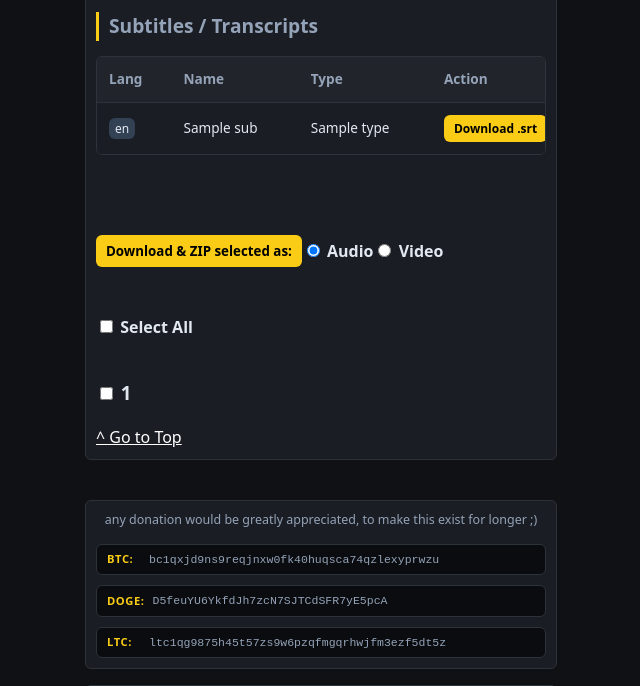
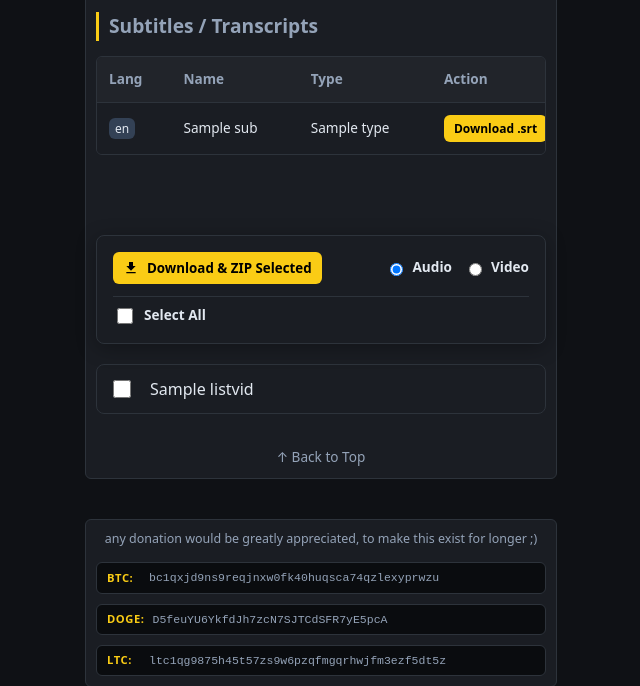
Before and after one commit to zuirx/ytdl-dot-lol, a Django app: template main/templates/main/home.html in a window 1280 px wide. Shown: the part 860-1546 px from the top of the page, without its empty margins (319-959 px from the left). Run offline with Django 5.2, Linux system fonts and the light colour scheme; the template is opened without the code that fills it: most values are stand-ins (such as "Sample title", 1, 10 or a date in 2020); parts of the project's set-up code (start-up, migrations or seed data) failed here and were passed over.

Commit message:
better playlist visual + task

```diff
--- a/main/templates/main/home.html
+++ b/main/templates/main/home.html
@@ -269,33 +269,43 @@
         {% if listvid %}
             <form method="POST" action="{% url 'dl_sel_playlist_yt' %}" class="formlistyt">
                 {% csrf_token %}
-                <div style="display: flex; align-items: center;">
+
+                <div class="playlist-controls">
+                    <div class="playlist-actions">
                         <button type="submit" class="btn-primary" id="buttonzipdl">
-                        Download & ZIP selected as:
+                            <svg class="icon" viewBox="0 0 24 24"><path d="M5,20H19V18H5M19,9H15V3H9V9H5L12,16L19,9Z"/></svg>
+                            Download & ZIP Selected
                         </button>
-
+                        <div class="radio-group">
                             <label>
-                        <input type="radio" id="dlas_audio" name="download_type" value="audio" checked>
-                        <strong>Audio</strong>
+                                <input type="radio" name="download_type" value="audio" checked> Audio
                             </label>
                             <label>
-                        <input type="radio" id="dlas_video" name="download_type" value="video">
-                        <strong>Video</strong>
+                                <input type="radio" name="download_type" value="video"> Video
+                            </label>
+                        </div>
+                    </div>
+                    <label class="select-all-label">
+                        <input type="checkbox" id="select-all"> <strong>Select All</strong>
                     </label>
                 </div>
 
-                <br><br>
-
-                <label>
-                    <input type="checkbox" id="select-all"> <strong>Select All</strong>
-                </label>
-
+                <div class="playlist-items">
                     {% for v in listvid %}
-                    <div class="results-container">
-                        <h3><input type="checkbox" id="selected_videos" name="selected_videos" value="{{ v }}" class="video-checkbox"> {{ v|safe }}</h3>
+                        <div class="playlist-item" onclick="const cb = this.querySelector('.video-checkbox'); if(event.target !== cb) cb.click();">
+                            <input type="checkbox" name="selected_videos" value="{{ v.url }}" class="video-checkbox">
+                            <div class="playlist-info">
+                                {{ v.title|safe }}
+                            </div>
                         </div>
                     {% endfor %}
-                <a href="#buttonzipdl" class="gototop">^ Go to Top</a>
+                </div>
+
+                <div style="margin-top: 30px; text-align: center;">
+                    <a href="#logo" class="gototop" style="text-decoration: none; font-size: 0.85rem; color: var(--text-muted);">
+                        ↑ Back to Top
+                    </a>
+                </div>
             </form>
         {% endif %}
     </main>
@@ -577,6 +587,11 @@
             document.querySelectorAll('.results-container form').forEach(form => {
                 form.addEventListener('submit', handleAsyncDownload);
             });
+
+            // Intercept playlist selection form
+            document.querySelectorAll('.formlistyt').forEach(form => {
+                form.addEventListener('submit', handleAsyncDownload);
+            });
         });
     </script>
 
--- a/static/ytdl/style.css
+++ b/static/ytdl/style.css
@@ -211,6 +211,7 @@ button {
 
 .listlink {
     color: #faf879;
+    text-decoration: none;
 }
 
 .icon {
@@ -600,3 +601,122 @@ input:checked+.slider:before {
     color: var(--text-muted);
     text-align: center;
 }
+
+.playlist-items {
+    display: flex;
+    flex-direction: column;
+    gap: 12px;
+    margin-top: 20px;
+}
+
+.playlist-item {
+    display: flex;
+    align-items: center;
+    gap: 16px;
+    background: var(--bg-card);
+    border: 1px solid var(--border);
+    border-radius: 8px;
+    padding: 12px;
+    transition: transform 0.2s, border-color 0.2s;
+    cursor: pointer;
+}
+
+.playlist-item:hover {
+    border-color: var(--accent);
+    transform: translateX(4px);
+}
+
+.playlist-item input[type="checkbox"] {
+    width: 18px;
+    height: 18px;
+    accent-color: var(--accent);
+    cursor: pointer;
+    flex-shrink: 0;
+}
+
+.playlist-thumb {
+    width: 100px;
+    height: 56px;
+    object-fit: cover;
+    border-radius: 4px;
+    background: var(--bg-input);
+    flex-shrink: 0;
+}
+
+.playlist-info {
+    flex: 1;
+    min-width: 0;
+}
+
+.playlist-info a {
+    color: #faf879;
+    text-decoration: none;
+}
+
+.playlist-title {
+    font-size: 0.9rem;
+    font-weight: 600;
+    margin-bottom: 2px;
+    color: var(--text-main);
+    text-decoration: none;
+    /* display: -webkit-box; */
+    /* -webkit-box-orient: vertical; */
+    /* overflow: hidden; */
+}
+
+.playlist-meta {
+    font-size: 0.75rem;
+    color: var(--text-muted);
+}
+
+.playlist-controls {
+    position: sticky;
+    top: 10px;
+    z-index: 100;
+    background: var(--bg-card);
+    border: 1px solid var(--border);
+    border-radius: 8px;
+    padding: 16px;
+    margin-bottom: 20px;
+    display: flex;
+    flex-direction: column;
+    gap: 12px;
+    box-shadow: 0 4px 20px rgba(0,0,0,0.3);
+}
+
+.playlist-actions {
+    display: flex;
+    align-items: center;
+    justify-content: space-between;
+    gap: 16px;
+}
+
+.radio-group {
+    display: flex;
+    gap: 12px;
+    font-size: 0.85rem;
+    font-weight: 600;
+}
+
+.radio-group label {
+    display: flex;
+    align-items: center;
+    gap: 6px;
+    cursor: pointer;
+}
+
+.select-all-label {
+    font-size: 0.85rem;
+    display: flex;
+    align-items: center;
+    gap: 8px;
+    cursor: pointer;
+    padding-top: 8px;
+    border-top: 1px solid var(--border);
+}
+
+.select-all-label input {
+    width: 16px;
+    height: 16px;
+    accent-color: var(--accent);
+}
```
Also changed, not shown: main/tasks.py (+73 -0 lines), main/views.py (+9 -6 lines). Lines whose indentation alone changed are shown as unchanged.
